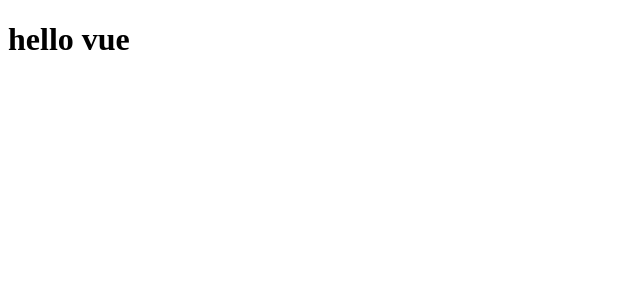
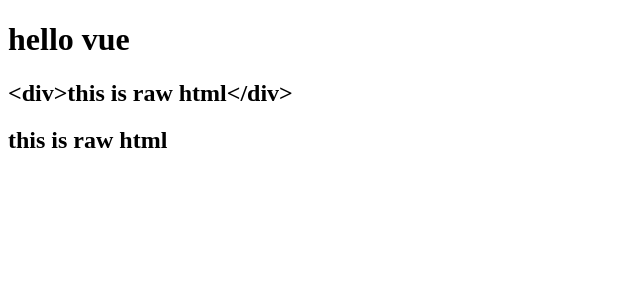
Before and after one commit to mehmethakan0220/vue, a Vue app in the folder 1-intro/1-fundamentals/: page / in a window 1280 px wide. Shown: the top 300 px of the page, without its empty margins (0-640 px from the left). Built offline with nearby package versions, Linux system fonts and the light colour scheme.

Commit message:
v-html directive

```diff
--- a/1-intro/1-fundamentals/src/App.vue
+++ b/1-intro/1-fundamentals/src/App.vue
@@ -1,6 +1,8 @@
 <template>
 
   <h1>{{msg}}</h1>
+  <h2>{{rawHtml}}</h2>
+  <h2><span v-html="rawHtml"></span></h2>
 
 </template>
 
@@ -13,7 +15,8 @@
 export default  {
   data(){
     return{
-      msg:'hello vue'
+      msg:'hello vue',
+      rawHtml:'<div>this is raw html</div>'
     }
   }
 };
```
